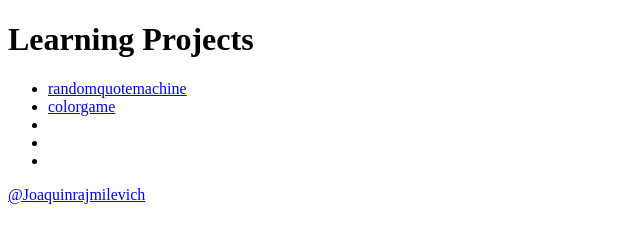
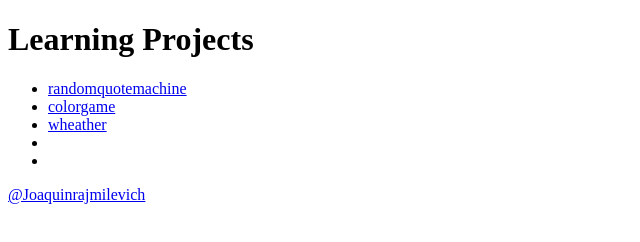
Before and after one commit to joaquinrajmilevich/LearningProject, a plain HTML site: page index.html in a window 1280 px wide. Shown: the full height of the page, 0-640 px from the left. Drawn offline with Linux system fonts and the light colour scheme.

Commit message:
Update index.html

```diff
--- a/index.html
+++ b/index.html
@@ -11,7 +11,7 @@
 <ul>
     <li><a href="randomquotemachine/rqm.html">randomquotemachine</a></li>
     <li><a href="Colorgame/colorgame.html">colorgame</a></li>
-    <li><a href=""></a></li>
+    <li><a href="/Weather/index.html">wheather</a></li>
     <li><a href=""></a></li>
     <li><a href=""></a></li>
 </ul>
```
